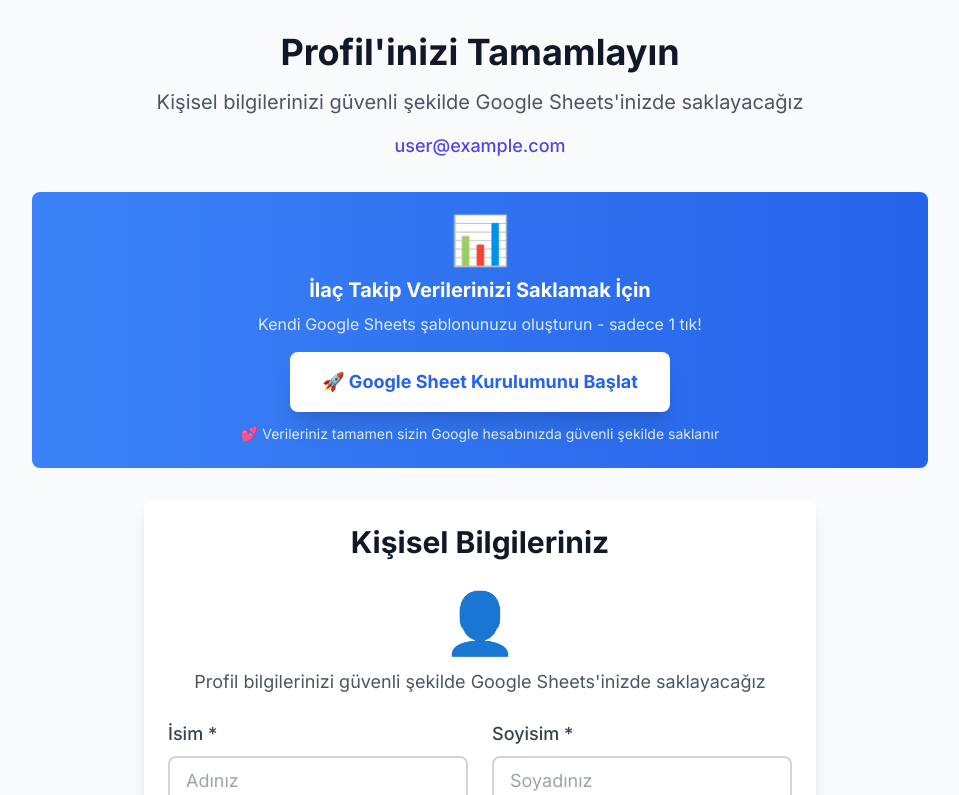
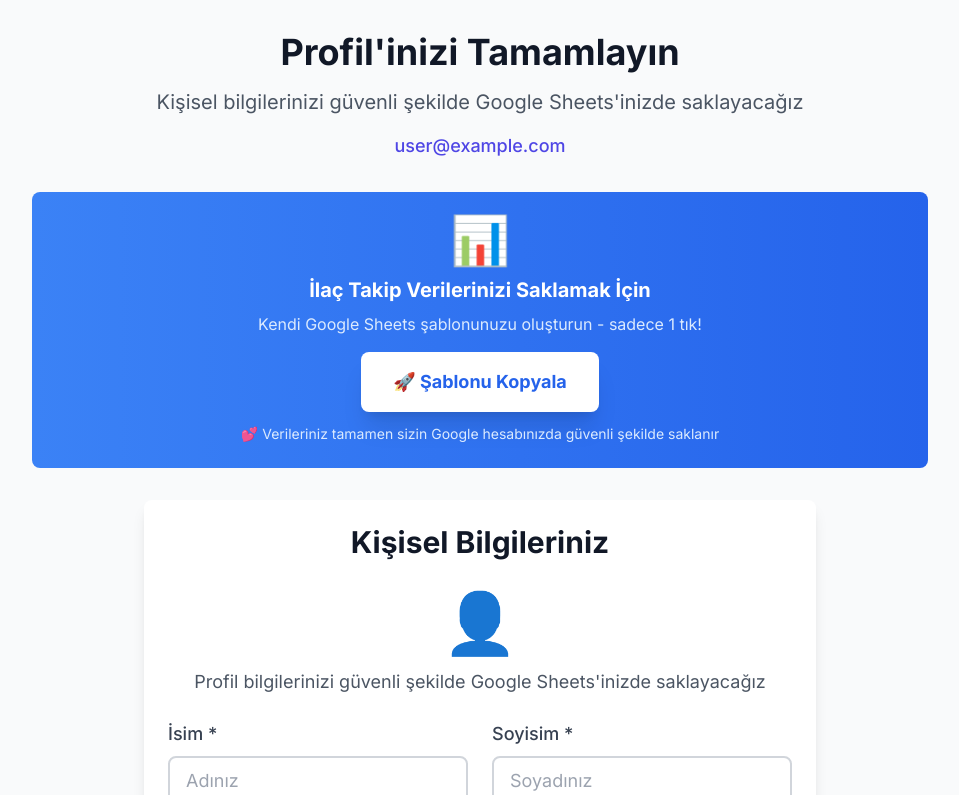
Before and after one commit to bulentdurmus79-code/ilac-takip-sistemi, a Next.js app: page /profil in a window 1280 px wide. Shown: the top 795 px of the page, without its empty margins (160-1119 px from the left). Built offline with nearby package versions, Linux system fonts and the light colour scheme; no server answers; sample sign-in values are in the browser's storage.

Commit message:
🔥 Ultra simplified: single click → direct copy page opens, no alerts, pure action

```diff
--- a/src/app/(dashboard)/profil/page.tsx
+++ b/src/app/(dashboard)/profil/page.tsx
@@ -133,13 +133,12 @@
 
             <button
               onClick={() => {
-                const sharingUrl = 'https://docs.google.com/spreadsheets/d/1EzHGDwKgt--A86w_k90ISrDKlagdeuyU0ryaEmoVOiY/edit?usp=sharing';
-                window.open(sharingUrl, '_blank');
-                alert('✅ Yeni sekmede Google Sheets şablonu açıldı!\n🥷 Şimdi şablonu kendi Gmail hesabınıza kopyalayın.\n🍁 Sonra buraya dönüp profilinizi doldurun.');
+                const copyUrl = 'https://docs.google.com/spreadsheets/d/1EzHGDwKgt--A86w_k90ISrDKlagdeuyU0ryaEmoVOiY/copy';
+                window.open(copyUrl, '_blank');
               }}
               className="bg-white text-blue-600 hover:bg-gray-100 px-8 py-4 rounded-lg font-bold text-lg shadow-xl transition-all hover:scale-105"
             >
-              🚀 Google Sheet Kurulumunu Başlat
+              🚀 Şablonu Kopyala
             </button>
 
             <p className="text-blue-100 text-sm mt-3">
```
